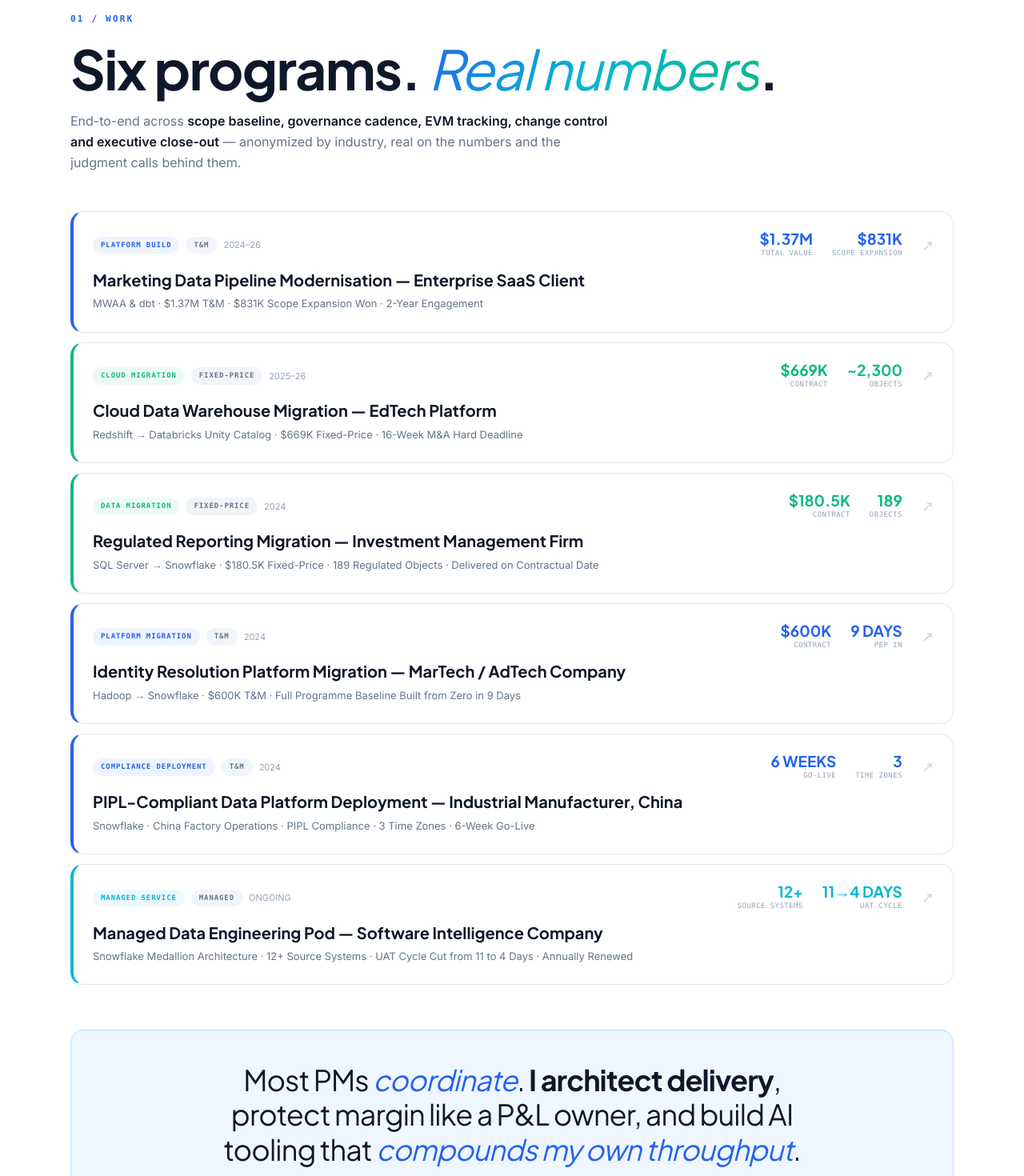
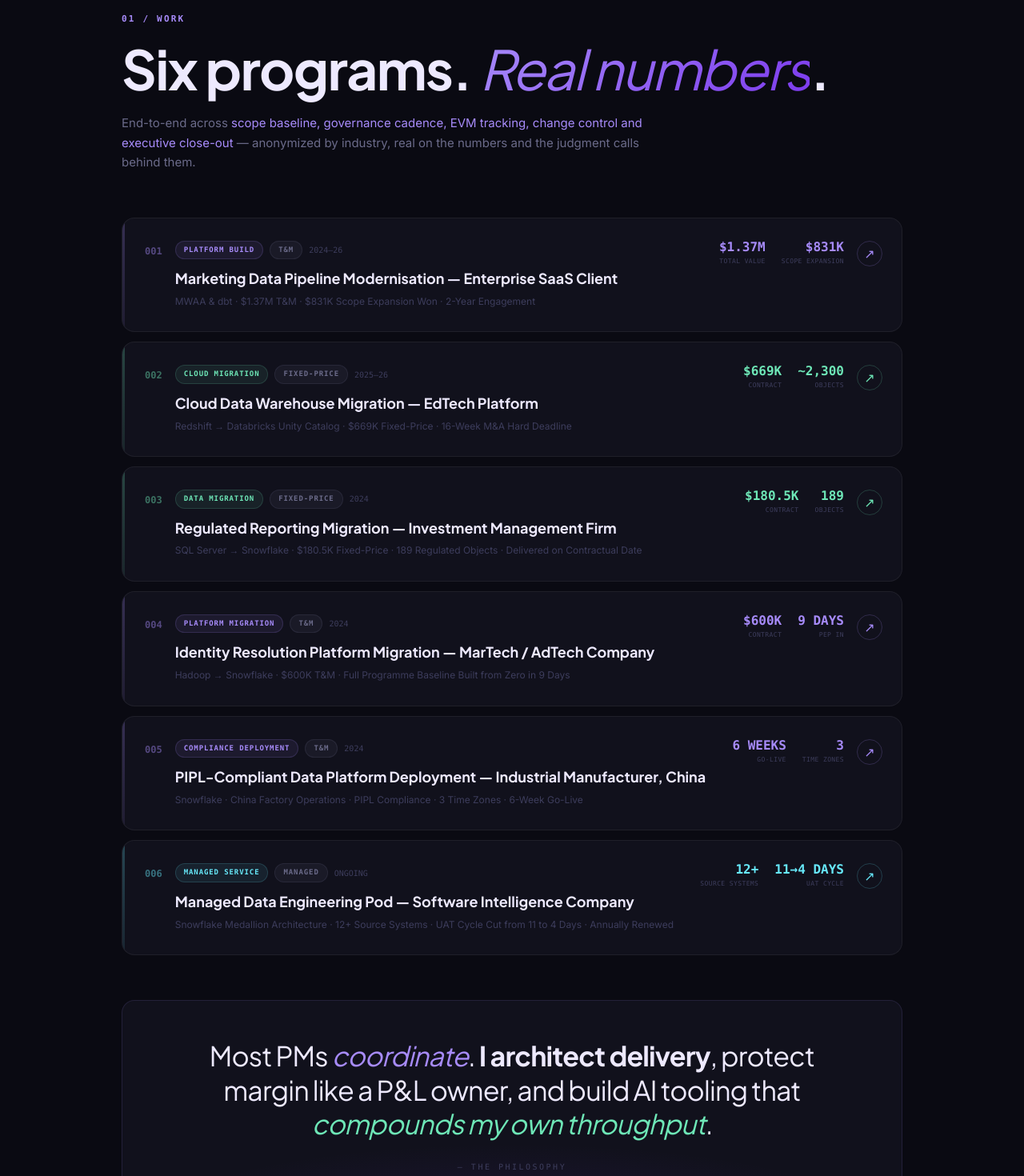
Before and after one commit to rohit19982026/My-Portfolio-Website, a Next.js app: page / in a window 1280 px wide. Shown: the part 880-2350 px from the top of the page at 80% size. Built offline with nearby package versions, Linux system fonts and the light colour scheme.

Commit message:
redesign: Work section — dark purple theme, glowing cards, modern layout

```diff
--- a/src/components/Work.tsx
+++ b/src/components/Work.tsx
@@ -4,77 +4,137 @@
 import { AnimatePresence, motion } from "framer-motion";
 import { caseStudies } from "@/lib/caseStudies";
 
-const modelColor: Record<string, string> = {
-  "T&M":         "#2563EB",
-  "FIXED-PRICE": "#10B981",
-  "MANAGED":     "#06B6D4",
+const MODEL_ACCENT: Record<string, string> = {
+  "T&M":         "#A78BFA",
+  "FIXED-PRICE": "#6EE7B7",
+  "MANAGED":     "#67E8F9",
 };
 
-const modelBg: Record<string, string> = {
-  "T&M":         "rgba(37,99,235,0.08)",
-  "FIXED-PRICE": "rgba(16,185,129,0.08)",
-  "MANAGED":     "rgba(6,182,212,0.08)",
+const MODEL_GLOW: Record<string, string> = {
+  "T&M":         "rgba(167,139,250,0.12)",
+  "FIXED-PRICE": "rgba(110,231,183,0.12)",
+  "MANAGED":     "rgba(103,232,249,0.12)",
 };
 
-function CaseStudyRow({ study }: { study: (typeof caseStudies)[0] }) {
+const EASE: [number, number, number, number] = [0.16, 1, 0.3, 1];
+
+function CaseStudyCard({ study, index }: { study: (typeof caseStudies)[0]; index: number }) {
   const [open, setOpen] = useState(false);
-  const accentColor = modelColor[study.model];
+  const accent = MODEL_ACCENT[study.model];
+  const glow   = MODEL_GLOW[study.model];
 
   return (
+    <motion.div
+      initial={{ opacity: 0, y: 28 }}
+      whileInView={{ opacity: 1, y: 0 }}
+      viewport={{ once: true }}
+      transition={{ duration: 0.55, delay: index * 0.07, ease: EASE }}
+    >
       <div
-      className="rounded-2xl overflow-hidden bg-white transition-shadow duration-200 hover:shadow-md"
+        className="relative rounded-2xl overflow-hidden transition-all duration-300"
         style={{
-        border: "1px solid #E2E8F0",
-        borderLeft: `4px solid ${accentColor}`,
+          background: "rgba(19,19,31,0.85)",
+          border: `1px solid ${open ? accent + "30" : "rgba(255,255,255,0.06)"}`,
+          boxShadow: open ? `0 0 0 1px ${accent}20, 0 12px 48px ${glow}` : "none",
         }}
       >
-      {/* Collapsed header */}
-      <button onClick={() => setOpen(!open)} className="w-full text-left group">
-        <div className="p-5 md:p-6">
-          {/* Top row */}
-          <div className="flex items-center justify-between gap-4 mb-3">
-            <div className="flex items-center gap-2 flex-wrap">
+        {/* Left accent bar */}
+        <div
+          className="absolute left-0 top-0 bottom-0 w-[3px] transition-all duration-300"
+          style={{
+            background: `linear-gradient(180deg, ${accent}, ${accent}60)`,
+            opacity: open ? 1 : 0.25,
+          }}
+        />
+
+        {/* Header */}
+        <button
+          onClick={() => setOpen(!open)}
+          className="w-full text-left pl-7 pr-6 py-6 md:py-7"
+        >
+          <div className="flex items-start justify-between gap-4">
+            {/* Left block */}
+            <div className="flex items-start gap-4 min-w-0">
+              {/* Number */}
+              <span
+                className="font-mono text-[12px] font-bold shrink-0 mt-1 tabular-nums"
+                style={{ color: accent, opacity: 0.45 }}
+              >
+                {study.number}
+              </span>
+
+              <div className="min-w-0">
+                {/* Badge row */}
+                <div className="flex items-center gap-2 flex-wrap mb-3">
                   <span
                     className="font-mono text-[9px] font-bold px-2.5 py-1 rounded-full uppercase tracking-widest"
-                style={{ color: accentColor, background: modelBg[study.model] }}
+                    style={{
+                      color: accent,
+                      background: `${accent}15`,
+                      border: `1px solid ${accent}28`,
+                    }}
                   >
                     {study.type}
                   </span>
-              <span className="font-mono text-[9px] font-bold px-2.5 py-1 rounded-full uppercase tracking-widest bg-[#F1F5F9] text-[#64748B]">
+                  <span
+                    className="font-mono text-[9px] font-bold px-2.5 py-1 rounded-full uppercase tracking-widest"
+                    style={{
+                      color: "#6B6B8A",
+                      background: "rgba(107,107,138,0.1)",
+                      border: "1px solid rgba(107,107,138,0.18)",
+                    }}
+                  >
                     {study.model}
                   </span>
-              <span className="text-[11px] text-[#94A3B8]">{study.year}</span>
+                  <span className="font-mono text-[10px] text-[#3D3D5C]">{study.year}</span>
                 </div>
 
-            <div className="flex items-center gap-6 shrink-0">
-              <div className="hidden lg:flex gap-6">
+                {/* Title */}
+                <h3
+                  className="font-heading text-[15px] md:text-[18px] font-bold leading-snug mb-1.5 transition-colors duration-200"
+                  style={{ color: open ? accent : "#EDE9FE" }}
+                >
+                  {study.title}
+                </h3>
+
+                {/* Outcome subtitle */}
+                <p className="text-[12px] text-[#3D3D5C] leading-relaxed hidden sm:block">
+                  {study.outcome}
+                </p>
+              </div>
+            </div>
+
+            {/* Right: metrics + arrow */}
+            <div className="flex items-center gap-4 shrink-0">
+              <div className="hidden lg:flex gap-5">
                 {study.metrics.slice(0, 2).map((m) => (
                   <div key={m.label} className="text-right">
-                    <div className="font-heading text-[19px] font-bold leading-none" style={{ color: accentColor }}>
+                    <div
+                      className="font-mono text-[16px] font-bold leading-none tabular-nums"
+                      style={{ color: accent }}
+                    >
                       {m.value}
                     </div>
-                    <div className="font-mono text-[9px] uppercase tracking-wider text-[#94A3B8] mt-0.5">
+                    <div className="font-mono text-[8px] uppercase tracking-wider text-[#3D3D5C] mt-1">
                       {m.label}
                     </div>
                   </div>
                 ))}
               </div>
-              <span
-                className="text-lg text-[#CBD5E1] group-hover:text-[#2563EB] transition-all"
-                style={{ transform: open ? "rotate(45deg)" : "none", transition: "transform 0.25s, color 0.2s", display: "block" }}
+
+              <motion.div
+                animate={{ rotate: open ? 45 : 0 }}
+                transition={{ duration: 0.25 }}
+                className="w-8 h-8 rounded-full flex items-center justify-center text-base shrink-0 transition-colors duration-200"
+                style={{
+                  border: `1px solid ${accent}35`,
+                  color: accent,
+                  background: open ? `${accent}15` : "transparent",
+                }}
               >
                 ↗
-              </span>
+              </motion.div>
             </div>
-          </div>
-
-          {/* Title */}
-          <h3 className="font-heading text-[17px] md:text-[20px] font-bold leading-snug text-[#0F172A] group-hover:text-[#2563EB] transition-colors mb-1.5">
-            {study.title}
-          </h3>
-
-          {/* Outcome */}
-          <p className="text-[13px] text-[#64748B] leading-relaxed">{study.outcome}</p>
           </div>
         </button>
 
@@ -85,56 +145,88 @@
               initial={{ opacity: 0, height: 0 }}
               animate={{ opacity: 1, height: "auto" }}
               exit={{ opacity: 0, height: 0 }}
-            transition={{ duration: 0.3, ease: "easeInOut" }}
+              transition={{ duration: 0.35, ease: EASE }}
               className="overflow-hidden"
             >
-            <div className="px-5 md:px-6 pb-7" style={{ borderTop: "1px solid #F1F5F9" }}>
-              <p className="text-[13.5px] leading-relaxed text-[#64748B] pt-5 mb-6 max-w-3xl">
+              <div
+                className="mx-5 mb-6 rounded-xl p-5 md:p-6"
+                style={{
+                  background: "rgba(10,10,18,0.7)",
+                  border: `1px solid ${accent}18`,
+                }}
+              >
+                <p className="text-[13px] leading-relaxed text-[#7A7A9A] mb-6 max-w-3xl">
                   {study.context}
                 </p>
 
-              <p className="font-mono text-[9px] font-bold uppercase tracking-[0.2em] mb-4" style={{ color: accentColor }}>
-                // THE MOVE THAT MATTERED
+                <p
+                  className="font-mono text-[9px] font-bold uppercase tracking-[0.2em] mb-4"
+                  style={{ color: accent }}
+                >
+                  ◆ THE MOVE THAT MATTERED
                 </p>
-              <ul className="space-y-4 mb-6 max-w-3xl">
+
+                <ul className="space-y-4 mb-7 max-w-3xl">
                   {study.moves.map((move, i) => (
-                  <li key={i} className="flex gap-3 text-[13px] text-[#64748B] leading-relaxed">
-                    <span className="font-bold shrink-0 mt-0.5 text-sm" style={{ color: accentColor }}>→</span>
+                    <li key={i} className="flex gap-3 text-[13px] text-[#7A7A9A] leading-relaxed">
+                      <span
+                        className="font-bold shrink-0 mt-0.5"
+                        style={{ color: accent }}
+                      >
+                        ›
+                      </span>
                       {move}
                     </li>
                   ))}
                 </ul>
 
+                {/* Result pill */}
                 <div
-                className="inline-flex items-center gap-2 text-[10px] font-mono font-bold uppercase tracking-wider px-4 py-2 rounded-full mb-6"
-                style={{ background: `${accentColor}12`, border: `1px solid ${accentColor}35`, color: accentColor }}
+                  className="inline-flex items-center text-[9px] font-mono font-bold uppercase tracking-wider px-4 py-2 rounded-full mb-6"
+                  style={{
+                    background: `${accent}10`,
+                    border: `1px solid ${accent}30`,
+                    color: accent,
+                  }}
                 >
                   {study.result}
                 </div>
 
-              <div className="flex flex-wrap gap-2 mb-4">
+                {/* Metrics grid */}
+                <div className="flex flex-wrap gap-2.5 mb-5">
                   {study.metrics.map((m) => (
                     <div
                       key={m.label}
-                    className="px-4 py-3 rounded-xl text-center min-w-[76px]"
-                    style={{ background: `${accentColor}08`, border: `1px solid ${accentColor}25` }}
+                      className="px-4 py-3 rounded-xl text-center"
+                      style={{
+                        background: `${accent}08`,
+                        border: `1px solid ${accent}20`,
+                        minWidth: "76px",
+                      }}
                     >
-                    <div className="font-heading font-bold text-[18px] tracking-tight leading-none" style={{ color: accentColor }}>
+                      <div
+                        className="font-mono font-bold text-[15px] tabular-nums leading-none"
+                        style={{ color: accent }}
+                      >
                         {m.value}
                       </div>
-                    <div className="font-mono text-[8px] font-bold uppercase tracking-wider text-[#94A3B8] mt-1">
+                      <div className="font-mono text-[8px] font-bold uppercase tracking-wider text-[#3D3D5C] mt-1.5">
                         {m.label}
                       </div>
                     </div>
                   ))}
                 </div>
 
-              <div className="flex flex-wrap gap-1.5">
+                {/* Stack tags */}
+                <div className="flex flex-wrap gap-2">
                   {study.stack.map((s) => (
                     <span
                       key={s}
-                    className="text-[11px] font-medium px-2.5 py-1 rounded-lg text-[#64748B]"
-                    style={{ background: "#F8FAFC", border: "1px solid #E2E8F0" }}
+                      className="text-[11px] font-medium px-2.5 py-1 rounded-lg text-[#5A5A7A]"
+                      style={{
+                        background: "rgba(255,255,255,0.04)",
+                        border: "1px solid rgba(255,255,255,0.08)",
+                      }}
                     >
                       {s}
                     </span>
@@ -145,59 +237,94 @@
           )}
         </AnimatePresence>
       </div>
+    </motion.div>
   );
 }
 
 export default function Work() {
   return (
-    <section id="work" className="py-24 bg-white">
-      <div className="max-w-6xl mx-auto px-6">
-        <div className="mb-12 reveal" style={{ animationDelay: "0.05s" }}>
+    <section id="work" className="py-24 bg-[#0A0A12]">
+      <div className="max-w-5xl mx-auto px-6">
+        {/* Section header */}
+        <motion.div
+          initial={{ opacity: 0, y: 20 }}
+          whileInView={{ opacity: 1, y: 0 }}
+          viewport={{ once: true }}
+          transition={{ duration: 0.55, ease: EASE }}
+          className="mb-14"
+        >
           <div className="flex items-center gap-3 mb-5">
-            <span className="font-mono text-[11px] font-bold uppercase tracking-[0.2em] text-[#2563EB]">
+            <span className="font-mono text-[11px] font-bold uppercase tracking-[0.2em] text-[#A78BFA]">
               01 / WORK
             </span>
           </div>
           <h2
-            className="font-heading font-bold tracking-tight leading-[0.97] mb-5"
+            className="font-heading font-bold tracking-tight leading-[0.97] mb-6 text-[#EDE9FE]"
             style={{ fontSize: "clamp(40px, 5.5vw, 68px)" }}
           >
             Six programs.{" "}
-            <span className="gradient-text italic font-normal">Real numbers</span>.
+            <span
+              className="italic font-normal"
+              style={{
+                background: "linear-gradient(135deg, #A78BFA 0%, #7C3AED 100%)",
+                WebkitBackgroundClip: "text",
+                WebkitTextFillColor: "transparent",
+              }}
+            >
+              Real numbers
+            </span>
+            .
           </h2>
-          <p className="text-[16px] text-[#64748B] max-w-2xl leading-relaxed">
+          <p className="text-[15px] text-[#6B6B8A] max-w-2xl leading-relaxed">
             End-to-end across{" "}
-            <strong className="font-semibold text-[#0F172A]">
+            <span className="text-[#A78BFA]">
               scope baseline, governance cadence, EVM tracking, change control and executive close-out
-            </strong>{" "}
+            </span>{" "}
             — anonymized by industry, real on the numbers and the judgment calls behind them.
           </p>
-        </div>
+        </motion.div>
 
+        {/* Cards */}
         <div className="space-y-3">
           {caseStudies.map((study, i) => (
-            <CaseStudyRow key={study.id} study={study} />
+            <CaseStudyCard key={study.id} study={study} index={i} />
           ))}
         </div>
 
+        {/* Philosophy callout */}
+        <motion.div
+          initial={{ opacity: 0, y: 24 }}
+          whileInView={{ opacity: 1, y: 0 }}
+          viewport={{ once: true }}
+          transition={{ duration: 0.6, delay: 0.15, ease: EASE }}
+          className="mt-14 p-8 md:p-12 rounded-2xl text-center relative overflow-hidden"
+          style={{
+            background: "rgba(19,19,31,0.85)",
+            border: "1px solid rgba(167,139,250,0.12)",
+          }}
+        >
+          {/* Background glow */}
           <div
-          className="reveal mt-14 p-8 md:p-10 rounded-2xl text-center"
-          style={{ background: "#EFF6FF", border: "1px solid #BFDBFE", animationDelay: "0.3s" }}
-        >
+            className="absolute inset-0 pointer-events-none"
+            style={{
+              background:
+                "radial-gradient(ellipse 70% 60% at 50% 110%, rgba(124,58,237,0.12) 0%, transparent 70%)",
+            }}
+          />
           <p
-            className="font-heading font-normal leading-[1.2] tracking-tight text-[#0F172A] max-w-3xl mx-auto"
-            style={{ fontSize: "clamp(22px, 3vw, 36px)" }}
+            className="font-heading font-normal leading-[1.25] tracking-tight text-[#EDE9FE] max-w-3xl mx-auto relative"
+            style={{ fontSize: "clamp(20px, 2.8vw, 34px)" }}
           >
             Most PMs{" "}
-            <em className="text-[#2563EB]">coordinate</em>.{" "}
+            <em style={{ color: "#A78BFA" }}>coordinate</em>.{" "}
             <strong className="font-bold">I architect delivery</strong>, protect margin like a
             P&amp;L owner, and build AI tooling that{" "}
-            <em className="text-[#2563EB]">compounds my own throughput</em>.
+            <em style={{ color: "#6EE7B7" }}>compounds my own throughput</em>.
           </p>
-          <p className="mt-5 font-mono text-[10px] uppercase tracking-[0.2em] text-[#94A3B8]">
+          <p className="mt-6 font-mono text-[10px] uppercase tracking-[0.25em] text-[#3D3D5C] relative">
             — THE PHILOSOPHY
           </p>
-        </div>
+        </motion.div>
       </div>
     </section>
   );
```
Lines whose indentation alone changed are shown as unchanged.
